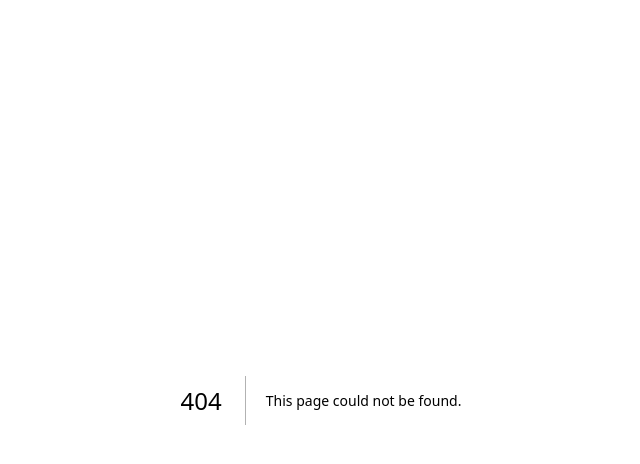
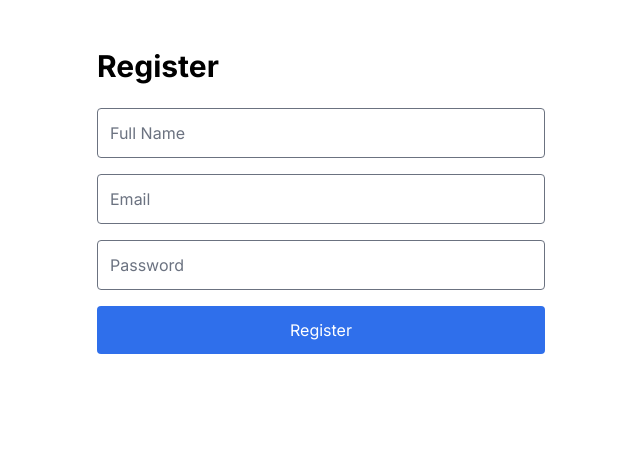
Before and after one commit to hughtempletoninnovaresystems-rgb/careerintellegence-, a Next.js app: page /register in a window 1280 px wide. Before the commit this address had no page. Shown: the top 464 px of the page, without its empty margins (319-959 px from the left). Built offline with nearby package versions, Linux system fonts and the light colour scheme; a web font is replaced by a local one.

Commit message:
register added

```diff
--- /dev/null
+++ b/app/api/register/route.ts
@@ -0,0 +1,50 @@
+import { NextResponse } from "next/server";
+import { sql } from "@vercel/postgres";
+import bcrypt from "bcrypt";
+
+export async function POST(request: Request) {
+  try {
+    const { name, email, password } = await request.json();
+
+    if (!email || !password) {
+      return NextResponse.json(
+        { error: "Email and password are required." },
+        { status: 400 }
+      );
+    }
+
+    // Check if the email already exists
+    const existing = await sql`
+      SELECT id
+      FROM users
+      WHERE email = ${email}
+    `;
+
+    if (existing.rowCount && existing.rowCount > 0) {
+      return NextResponse.json(
+        { error: "User already exists." },
+        { status: 409 }
+      );
+    }
+
+    // Hash the password
+    const hashedPassword = await bcrypt.hash(password, 10);
+
+    // Insert the new user
+    const result = await sql`
+      INSERT INTO users (name, email, password)
+      VALUES (${name}, ${email}, ${hashedPassword})
+      RETURNING id, name, email;
+    `;
+
+    return NextResponse.json(result.rows[0], { status: 201 });
+
+  } catch (error) {
+    console.error(error);
+
+    return NextResponse.json(
+      { error: "Registration failed." },
+      { status: 500 }
+    );
+  }
+}
--- a/app/page.tsx
+++ b/app/page.tsx
@@ -27,6 +27,12 @@ export default function Page() {
           >
             <span>Log in</span> <ArrowRightIcon className="w-5 md:w-6" />
           </Link>
+          <Link
+            href="/register"
+            className="flex items-center gap-5 self-start rounded-lg bg-blue-500 px-6 py-3 text-sm font-medium text-white transition-colors hover:bg-blue-400 md:text-base"
+          >
+            <span>Register</span> <ArrowRightIcon className="w-5 md:w-6" />
+          </Link>
         </div>
         <div className="flex items-center justify-center p-6 md:w-3/5 md:px-28 md:py-12">
           {/* Add Hero Images Here */}
--- /dev/null
+++ b/app/register/page.tsx
@@ -0,0 +1,116 @@
+"use client";
+
+import { useState } from "react";
+
+export default function RegisterPage() {
+  const [form, setForm] = useState({
+    name: "",
+    email: "",
+    password: "",
+  });
+
+  const [loading, setLoading] = useState(false);
+  const [message, setMessage] = useState("");
+
+  function handleChange(e: React.ChangeEvent<HTMLInputElement>) {
+    setForm({
+      ...form,
+      [e.target.name]: e.target.value,
+    });
+  }
+
+  async function handleSubmit(e: React.FormEvent<HTMLFormElement>) {
+    e.preventDefault();
+
+    setLoading(true);
+    setMessage("");
+
+    try {
+      const response = await fetch("/api/register", {
+        method: "POST",
+        headers: {
+          "Content-Type": "application/json",
+        },
+        body: JSON.stringify(form),
+      });
+
+      const data = await response.json();
+
+      if (!response.ok) {
+        setMessage(data.error || "Registration failed.");
+        return;
+      }
+
+      setMessage("Registration successful!");
+
+      // Clear the form
+      setForm({
+        name: "",
+        email: "",
+        password: "",
+      });
+
+      // Optionally redirect to login
+      // router.push("/login");
+
+    } catch (error) {
+      setMessage("Something went wrong.");
+    } finally {
+      setLoading(false);
+    }
+  }
+
+  return (
+    <main className="max-w-md mx-auto mt-12">
+      <h1 className="text-3xl font-bold mb-6">Register</h1>
+
+      <form onSubmit={handleSubmit} className="space-y-4">
+
+        <input
+          type="text"
+          name="name"
+          placeholder="Full Name"
+          value={form.name}
+          onChange={handleChange}
+          className="w-full border rounded p-3"
+        />
+
+        <input
+          type="email"
+          name="email"
+          placeholder="Email"
+          value={form.email}
+          onChange={handleChange}
+          required
+          className="w-full border rounded p-3"
+        />
+
+        <input
+          type="password"
+          name="password"
+          placeholder="Password"
+          value={form.password}
+          onChange={handleChange}
+          required
+          minLength={8}
+          className="w-full border rounded p-3"
+        />
+
+        <button
+          type="submit"
+          disabled={loading}
+          className="w-full bg-blue-600 text-white rounded p-3"
+        >
+          {loading ? "Creating account..." : "Register"}
+        </button>
+
+      </form>
+
+      {message && (
+        <p className="mt-4 text-center">
+          {message}
+        </p>
+      )}
+    </main>
+  );
+}
```
Also changed, not shown: 1 other file (tests, documents, lock files or other folders).
